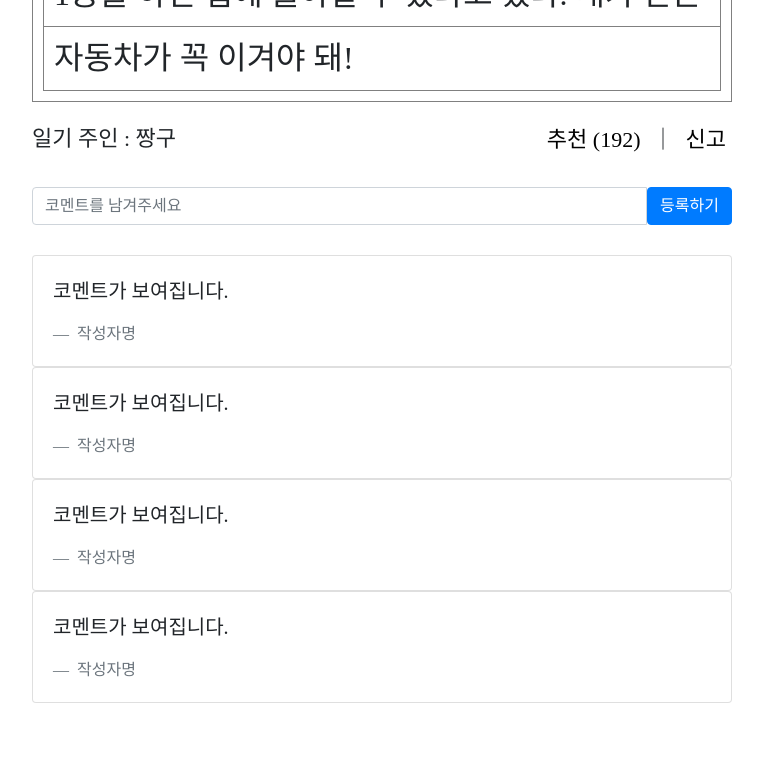
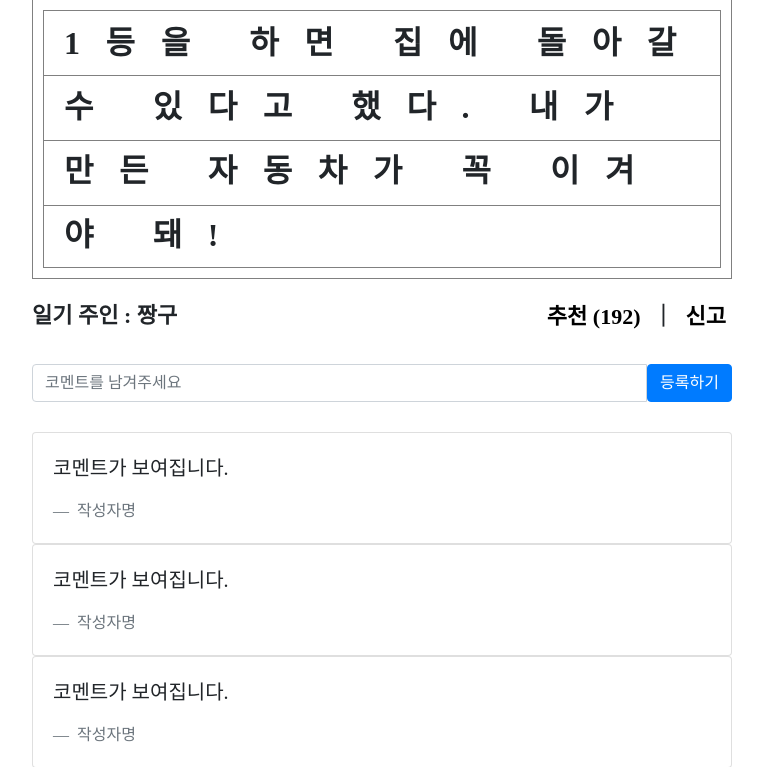
Before and after one commit to Trainy32/myPicDiary, a Python web app: template templates/index.html in a window 1280 px wide. Shown: the part 801-1568 px from the top of the page, without its empty margins (258-1021 px from the left). Run offline with Jinja, Linux system fonts and the light colour scheme; the template is opened without the code that fills it, so the values that code supplies are empty; some libraries are stand-ins or nearby versions; some web fonts are replaced.

Commit message:
그림일기 폰트 : 굵게

```diff
--- a/templates/index.html
+++ b/templates/index.html
@@ -40,12 +40,14 @@
         .toList {
             display: flex;
             justify-content: flex-end;
-            margin-bottom: 10px;
+            margin-bottom: 20px;
 
         }
 
         .diaryBox {
-            font-size: 32px;
+            font-size: 30px;
+            font-weight: bold;
+            letter-spacing: 0.25em;
             border: 1px solid grey;
         }
 
@@ -77,24 +79,29 @@
         }
 
         .textBox {
+            font-size: 32px;
             border: 1px solid grey;
             margin: 10px;
-            padding: 0px 10px 0px 10px;
+            padding: 0px 10px 0px 20px;
             line-height: 64px;
+            letter-spacing: 0.8em;
 
             background: repeating-linear-gradient(to bottom, transparent, transparent 64px, gray 64px, gray 65px);
         }
+
 
         .diaryFooter {
             margin-top: 20px;
             display: flex;
             justify-content: space-between;
             font-size: 22px;
+            font-weight: bold;
         }
 
         .diaryEval > button {
             background: none;
             border: none;
+            font-weight: bold;
         }
 
         #recommend:hover {
```
Also changed, not shown: other parts of templates/index.html (+7 -7 lines).
